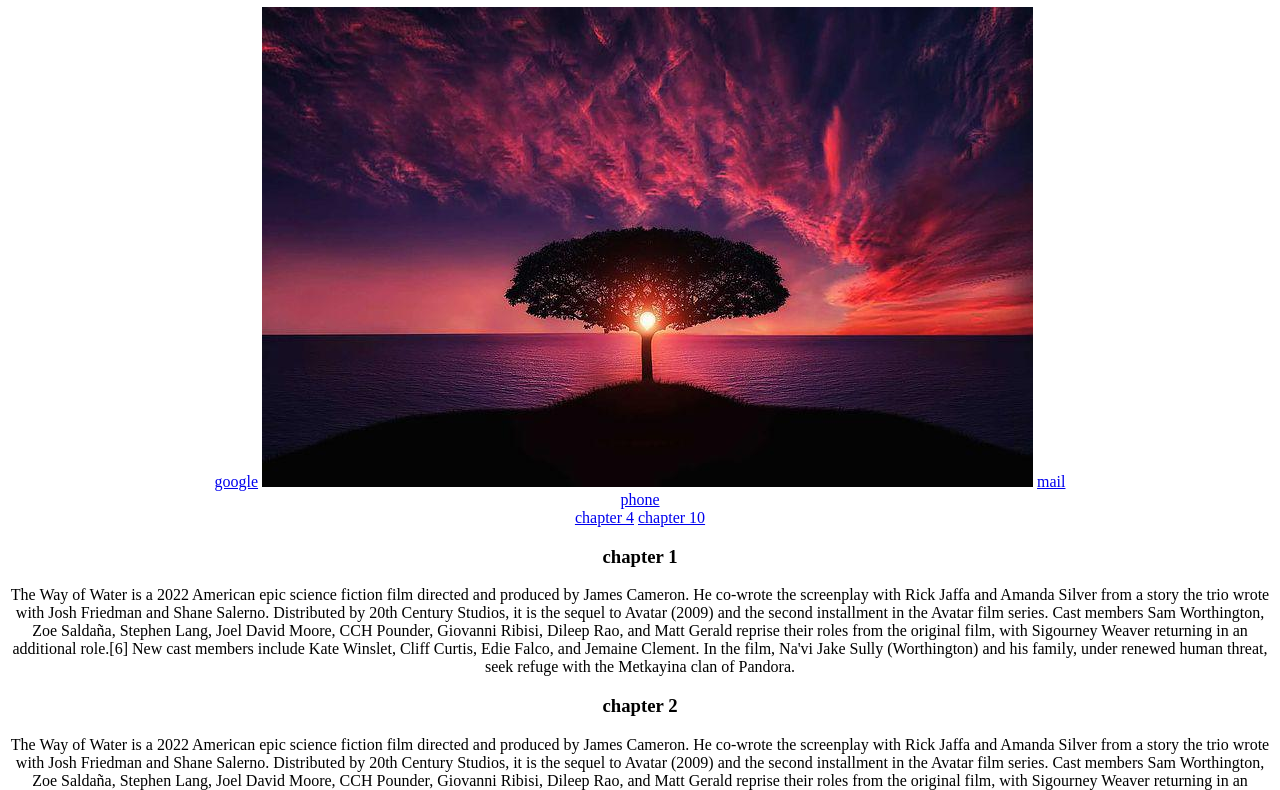
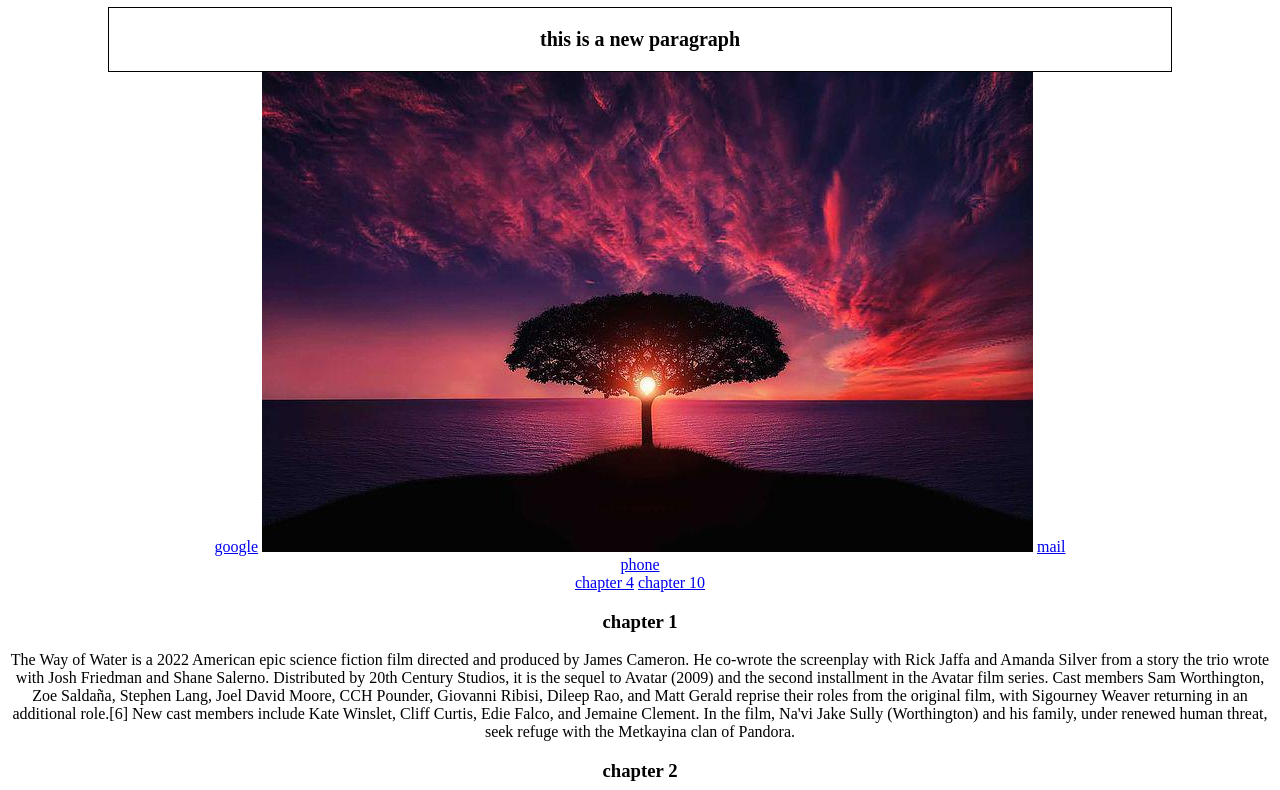
Before and after one commit to varunkumar13/acclab, a plain HTML site: page index.html in a window 1280 px wide. Shown: the part 73-863 px from the top of the page. Drawn offline with Linux system fonts and the light colour scheme.

Commit message:
second commit

```diff
--- a/index.html
+++ b/index.html
@@ -9,6 +9,8 @@
 </head>
 <body>
     <h1 style= "background-color: blue"> good morning</h1>
+
+    <p style="font-size: 20px; font-weight: bold; border: 1px solid black; padding: 20px ;margin: auto 100px;">this is a new paragraph</p>
     <a href="https://www.google.com/" target="blank">google</a>
     <img src="./tree-736885__480.jpg" alt="cant reach">
     <a href="mailto:varunkumaraun@gmail.com" target="blank">mail</a><br>
```
